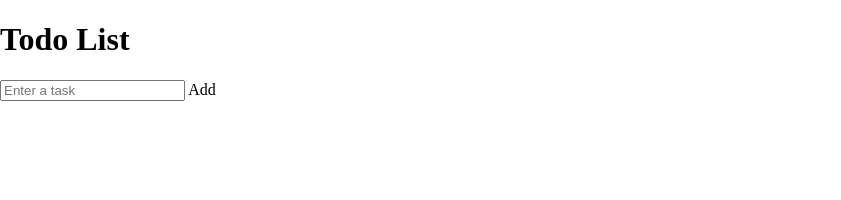
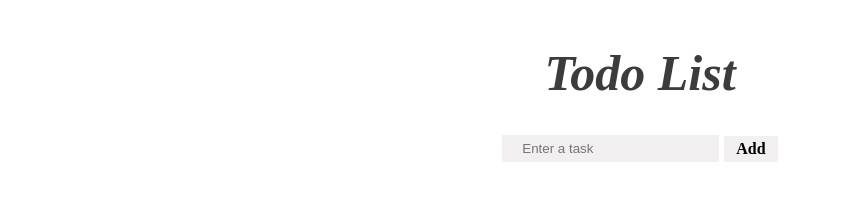
Before and after one commit to shecodestooiq/todo, a plain HTML site: page index.html in a window 1280 px wide. Both pictures are taken after a click on the element "Add". Shown: the whole page, without its empty margins (0-841 px from the left). Drawn offline with Linux system fonts and the light colour scheme.

Commit message:
to do list

```diff
--- a/script.js
+++ b/script.js
@@ -5,29 +5,16 @@ list.addEventListener('click', function(ev) {
   }
 }, false);
 
-// Create a new list item when clicking on the "Add" button
 function additem() {
   var li = document.createElement("li");
-  var inputValue = document.getElementById("todoInput").value;
-  var t = document.createTextNode(inputValue);
+  var item = document.getElementById("todoInput").value;
+  var t = document.createTextNode(item);
   li.appendChild(t);
-  if (inputValue === '') {
+  if (item === '') {
     alert("You must write something!");
   } else {
     document.getElementById("todoList").appendChild(li);
   }
   document.getElementById("todoInput").value = "";
 
-  // var span = document.createElement("SPAN");
-  // var txt = document.createTextNode("\u00D7");
-  // span.className = "close";
-  // span.appendChild(txt);
-  // li.appendChild(span);
-
-  // for (i = 0; i < close.length; i++) {
-  //   close[i].onclick = function() {
-  //     var div = this.parentElement;
-  //     div.style.display = "none";
-  //   }
-  // }
 }
--- a/style.css
+++ b/style.css
@@ -2,11 +2,48 @@ body {
   margin: 0;
   min-width: 250px;
 }
-
-
+.container > h1{
+  font-size: 50px;
+  color: rgb(61, 59, 59);
+  font-style: italic;
+}
+form{
+  display: flex;
+  flex-direction: row;
+  justify-content: center;
+  align-items: center;
+  column-gap: 5px;
+}
+form span{
+  background-color: rgba(212, 206, 206, 0.318);
+  border: none;
+  border-radius: 2px;
+  padding: 4px 12px;
+  cursor: pointer;
+  text-align: center;
+  font-weight: bold;
+}
+form input{
+  border: none;
+  padding: 6px 20px;
+  background-color: rgba(212, 206, 206, 0.318);
+}
+.container{
+  display: flex;
+  flex-direction: column;
+  justify-content: center;
+  align-items: center;
+  padding: 10px;
+}
+ul{
+  text-align: left;
+  background-color: rgba(129, 128, 128, 0.433);
+  border-radius: 5px;
+  width: 50%;
+}
 ul li {
   list-style-type: none;
-  padding: 12px 12px;
+  padding: 20px 20px;
  position: relative;
  cursor: pointer;
 }
```
